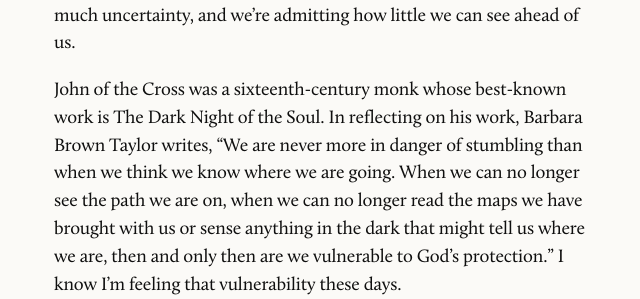
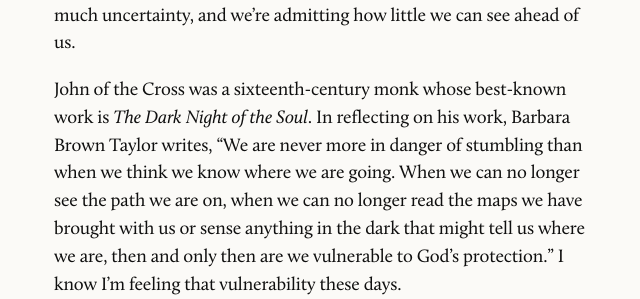
Before and after one commit to brandorn/gc-advent, a Jekyll site: the page built from _posts/2020-12-24-thursday-dec-24.md, in a window 1280 px wide and 900 px high, scrolled down 1272 px. Shown: the part 179-478 px from the top of the window, without its empty margins (316-956 px from the left). Built offline with Jekyll 4.4.1, drawn with Linux system fonts in a browser that asks for light colours.

Commit message:
Fixes a typo

```diff
--- a/_posts/2020-12-24-thursday-dec-24.md
+++ b/_posts/2020-12-24-thursday-dec-24.md
@@ -11,7 +11,7 @@ scripture_passage: In the beginning was the Word, and the Word was with God, and
 
 Most of 2020 has felt like we’re walking in the dark, stumbling through life without much light to guide the way. We have the bruises to prove it. We’ve been living on strange terrain indeed. We’ve experienced so much uncertainty, and we’re admitting how little we can see ahead of us.
 
-John of the Cross was a sixteenth-century monk whose best-known work is The Dark Night of the Soul. In reflecting on his work, Barbara Brown Taylor writes, “We are never more in danger of stumbling than when we think we know where we are going. When we can no longer see the path we are on, when we can no longer read the maps we have brought with us or sense anything in the dark that might tell us where we are, then and only then are we vulnerable to God’s protection.” I know I’m feeling that vulnerability these days.
+John of the Cross was a sixteenth-century monk whose best-known work is <i>The Dark Night of the Soul</i>. In reflecting on his work, Barbara Brown Taylor writes, “We are never more in danger of stumbling than when we think we know where we are going. When we can no longer see the path we are on, when we can no longer read the maps we have brought with us or sense anything in the dark that might tell us where we are, then and only then are we vulnerable to God’s protection.” I know I’m feeling that vulnerability these days.
 
 Our present condition requires trust in God to lead us, to show us the way, to hold our hands as we trip, to deliver us from our fears. Has there ever been a time this wasn’t the case? We can’t help but recognize it now. The path before us is shrouded in darkness.
 
```
